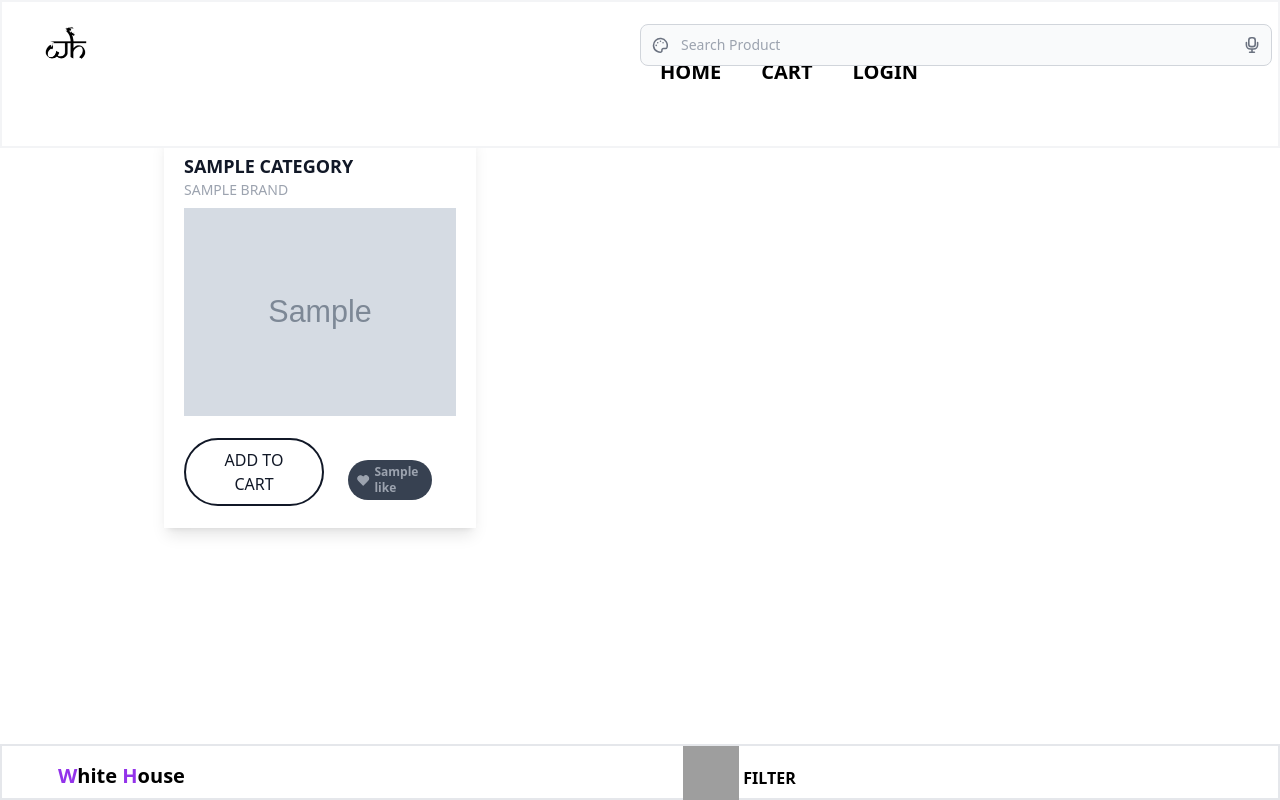
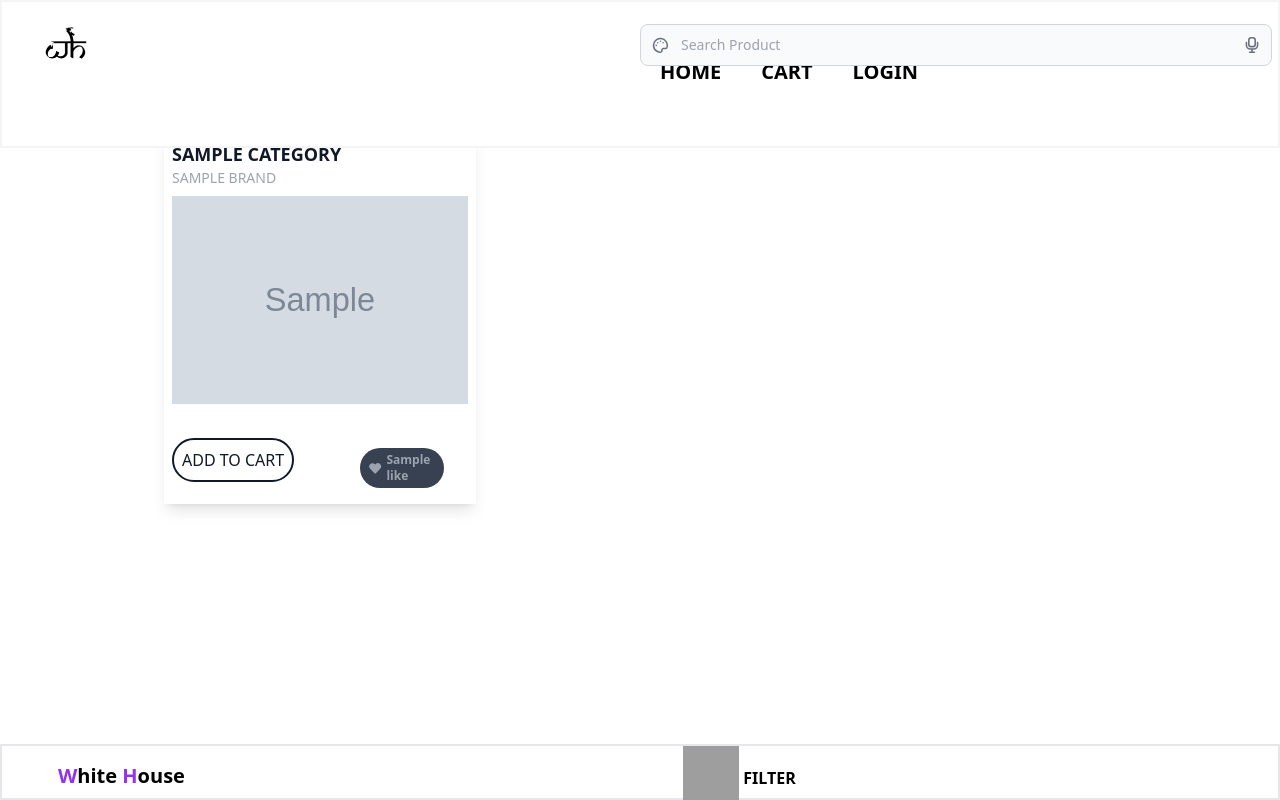
Before and after one commit to ChiragRohada7020/WhiteHouse, a Flask app: page /fashion in a window 1280 px wide. Run offline with Flask 3, Linux system fonts and the light colour scheme; grey boxes marked "Sample" are stand-in pictures; a database or web service that is not in the repository returns one stand-in record (values such as "Sample title"); style sheets or scripts are compiled from the project's sources; grey boxes are pictures that could not be loaded.

Commit message:
change padding and margin

```diff
--- a/templates/fashion.html
+++ b/templates/fashion.html
@@ -362,7 +362,7 @@
 
 <div class=" h-full w-full flex justify-center items-center">
     <div class="container  max-w-sm w-full rounded-lg  p-1 sm:w-1/2">
-      <div class="card flex flex-col justify-center p-5 bg-white  shadow-lg">
+      <div class="card flex flex-col justify-center p-2 bg-white  shadow-lg">
         <div class="prod-title">
           <p class="text-lg uppercase text-gray-900 font-bold">  {{i["Category"]}}</p>
           <p class="uppercase text-sm text-gray-400">
@@ -383,7 +383,7 @@
 
           <div class="flex flex-col md:flex-row justify-between items-center text-gray-900">
             <button onclick="fetchData('{{i['_id']}}')"
-                    class="px-6 py-2 transition ease-in duration-200 uppercase rounded-full hover:bg-gray-800 hover:text-white border-2 border-gray-900 focus:outline-none">Add
+                    class="px-2 py-2 transition ease-in duration-200 uppercase rounded-full hover:bg-gray-800 hover:text-white border-2 border-gray-900 focus:outline-none">Add
               to cart</button>
               <div class="flex items-center  p-6 pb-2">
                 <div class="cursor-pointer">
```
